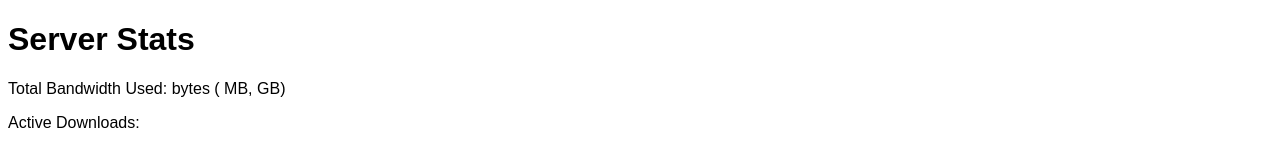
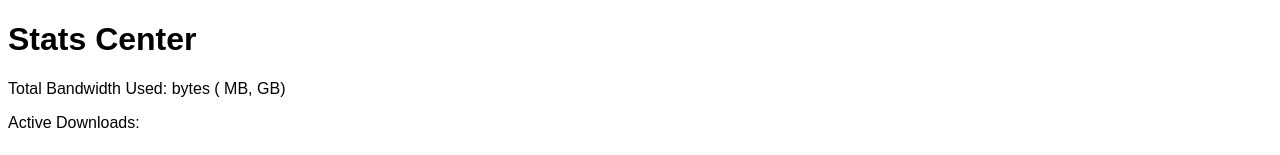
Before and after one commit to colebolebole/SiNodeWeb, a plain HTML site: page V1.1/public/stats.html in a window 1280 px wide. Shown: the top 155 px of the page. Drawn offline with Linux system fonts and the light colour scheme; no server answers.

Commit message:
Update stats.html

```diff
--- a/V1.1/public/stats.html
+++ b/V1.1/public/stats.html
@@ -3,7 +3,7 @@
 <head>
     <meta charset="UTF-8">
     <meta name="viewport" content="width=device-width, initial-scale=1.0">
-    <title>Server Stats</title>
+    <title>SiPyWeb-Rewritten | Stats Center</title>
     <style>
         body {
             font-family: Arial, sans-serif;
@@ -22,7 +22,7 @@
     </style>
 </head>
 <body>
-    <h1>Server Stats</h1>
+    <h1>Stats Center</h1>
     <div>
         <p>Total Bandwidth Used: <span id="bandwidth-bytes"></span> bytes (<span id="bandwidth-mb"></span> MB, <span id="bandwidth-gb"></span> GB)</p>
         <p>Active Downloads: <span id="active-downloads"></span></p>
```
